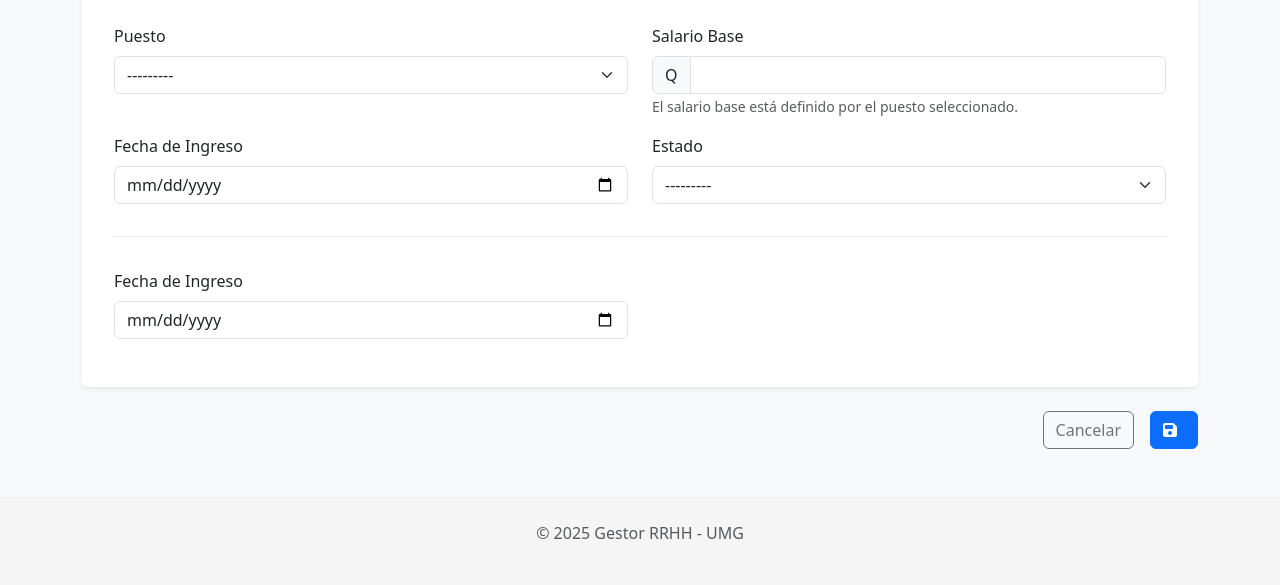
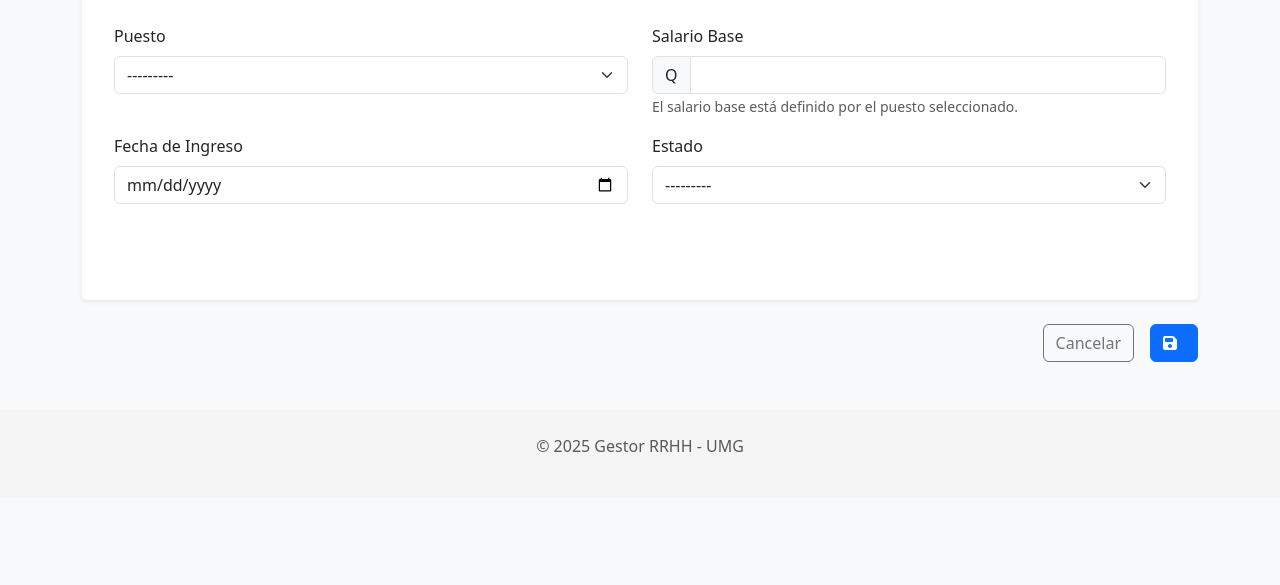
Before and after one commit to jaivalos-dev/Proyecto-final---Ingenieria-de-Software, a Django app: template rrhh/templates/empleado_form.html in a window 1280 px wide. Shown: the part 1008-1593 px from the top of the page. After the commit the page ends 1460 px from the top, so only its background shows below. Run offline with Django 5.2, Linux system fonts and the light colour scheme; the template is opened without the code that fills it: values that come from a table or form of the project are taken from there, others are empty.

Commit message:
Ajustes qa

```diff
--- a/rrhh/forms_nomina.py
+++ b/rrhh/forms_nomina.py
@@ -1,7 +1,7 @@
 from django import forms
 from django.forms import formset_factory
 from django.utils import timezone
-from .models import Empleado, TipoNomina, Nomina, Puesto, Departamento
+from .models import Empleado, TipoNomina, Nomina, Puesto, Departamento, Estado
 
 class GenerarNominaForm(forms.Form):
     """Formulario para generar una nómina"""
@@ -42,7 +42,7 @@
                 fecha_inicio__lte=fecha_fin,
                 fecha_fin__gte=fecha_inicio,
                 tipo_nomina=tipo_nomina
-            )
+            ).exclude(estado='Cancelada')
 
             if departamento:
                 query = query.filter(empleado__puesto__departamento=departamento)
--- a/rrhh/templates/empleado_form.html
+++ b/rrhh/templates/empleado_form.html
@@ -161,13 +161,6 @@
                 </div>
             </div>
         </div>
-
-            <div class="row">
-                <div class="col-md-6 mb-3">
-                    <label for="{{ form.fecha_ingreso.id_for_label }}" class="form-label">{{ form.fecha_ingreso.label }}</label>
-                    {{ form.fecha_ingreso }}
-                </div>
-            </div>
         </div>
 
         <div class="d-grid gap-2 d-md-flex justify-content-md-end">
--- a/rrhh/views_nomina.py
+++ b/rrhh/views_nomina.py
@@ -50,7 +50,7 @@
     # Agrupar nóminas por fecha de generación y tipo
     nominas_agrupadas = {}
     for nomina in nominas:
-        key = (nomina.fecha_generacion, nomina.tipo_nomina.id)
+        key = (nomina.fecha_generacion, nomina.tipo_nomina.id, nomina.estado)
         if key not in nominas_agrupadas:
             nominas_agrupadas[key] = {
                 'fecha_generacion': nomina.fecha_generacion,
```
